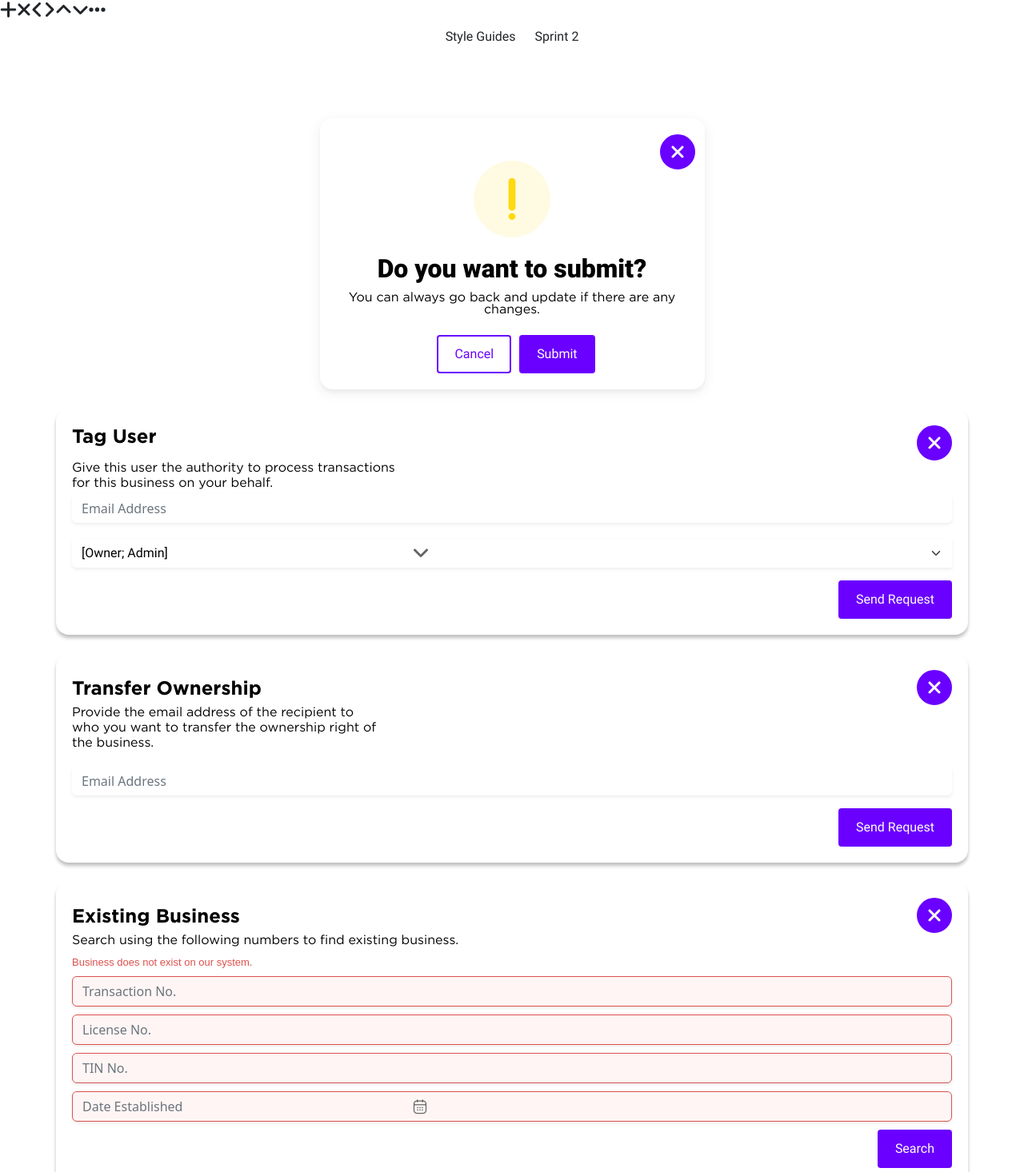
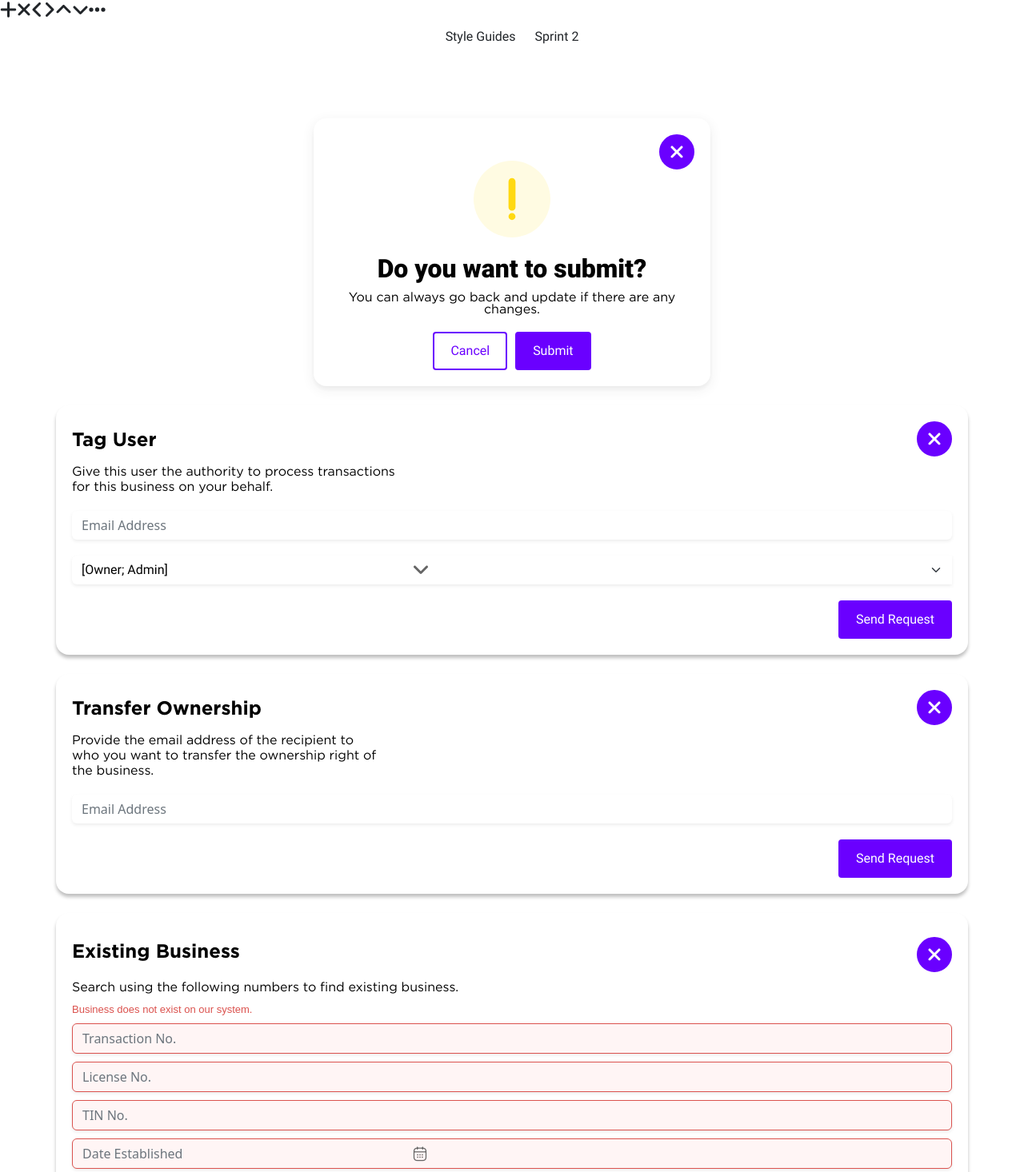
Before and after one commit to integratr-azamora/integratrGov-license-management, a Vue app: page /modal in a window 1280 px wide. Shown: the top 1466 px of the page at 80% size. Built offline with nearby package versions, Linux system fonts and the light colour scheme; a web font is replaced by a local one.

Commit message:
MOdals update

```diff
--- a/src/assets/css/marginsnpaddings.css
+++ b/src/assets/css/marginsnpaddings.css
@@ -9,6 +9,9 @@
 
 /* margin  */
 /* margin-start  */
+.ms-5px{
+  margin-left: var(--c-size-5px);
+}
 .ms-12px{
   margin-left:var(--c-size-7px);
 }
@@ -28,6 +31,9 @@
 /* margin-end  */
 .me-4px{
   margin-right: var(--c-size-4px);
+}
+.me-5px{
+  margin-right: var(--c-size-5px);
 }
 .me-8px{
   margin-right: var(--c-size-8px);
--- a/src/assets/css/modal.css
+++ b/src/assets/css/modal.css
@@ -1,6 +1,6 @@
 /* containers for modals  */
 .container-modal{
-    width: 481px !important;
+    width: 496px !important;
     box-shadow: 0px 4px 4px rgba(51, 51, 51, 0.04), 0px 4px 16px rgba(51, 51, 51, 0.08);
     border-radius: 8px;
     background: var(--vt-c-white);
@@ -178,5 +178,5 @@
 .calendar-modal{
     position:absolute;
     left:445px;
-    bottom: 87px;
+    bottom: 97px;
 }
--- a/src/components/Modal.vue
+++ b/src/components/Modal.vue
@@ -1,7 +1,7 @@
 <template>
    <!-- con1 -->
    <br>
-   <div class="container container-modal" >
+   <div class="container container-modal p-20px" >
       <div class="modal-header">
          <hr>
          <div class="position-absolute top-0 end-0">
@@ -23,16 +23,16 @@
             <p class="font-style-gotham mt-10px">You can always go back and update if there are any changes.</p>
          </div>
       </div>
-      <div class="text-center mt-24px">
-         <button class="button-default bg-white border-color-indigo color-indigo me-0 mt-0 mb-0 ">Cancel</button>
-         <button class="button-default bg-indigo border-color-indigo color-white me-0 mt-0 mb-0">Submit</button>
+      <div class="text-center mt-20px">
+         <button class="button-default bg-white border-color-indigo color-indigo me-5px ms-0 mt-0 mb-0 ">Cancel</button>
+         <button class="button-default bg-indigo border-color-indigo color-white ms-5px me-0 mt-0 mb-0">Submit</button>
       </div>
    </div>
    <!-- con2 -->
    <br>
    <div class="container container-user p-20px" >
       <div class="modal-header">
-         <p class="container-modal-title mb-3">Tag User</p>
+         <p class="container-modal-title">Tag User</p>
          <div class="position-relative">
             <div class="d-flex flex-row">
                <button class="button-round-modal bg-indigo color-white border-color-indigo">
@@ -41,9 +41,9 @@
             </div>
          </div>
       </div>
-      <div class="row d-flex align-items-center">
+      <div class="row d-flex align-items-center mt-10px">
          <div class="modal-body2">
-            <span class="modal2 mb">
+            <span class="modal2">
                <p>Give this user the authority to process transactions</p>
             </span>
             <span class="modal2">
@@ -51,15 +51,15 @@
             </span>
          </div>
       </div>
-      <input type="email" class="form-control border-0 shadow-sm mt-1" id="Inputform1" placeholder="Email Address">
+      <input type="email" class="form-control border-0 shadow-sm mt-20px" id="Inputform1" placeholder="Email Address">
       <div class="input-group ">
-         <select class="form-select border-0 shadow-sm" id="admin">
+         <select class="form-select border-0 shadow-sm mt-20px" id="admin">
             <option selected>[Owner; Admin]</option>
          </select>
          <fa class="arrow-icon arrow-icon-positon margin-top-left gray" icon="angle-down"/>
       </div>
       <div class="modal-footer">
-         <button class="button-default bg-indigo border-color-indigo color-white me-0 mt-3">Send Request</button>
+         <button class="button-default bg-indigo border-color-indigo color-white me-0 mt-20px">Send Request</button>
       </div>
    </div>
    <!-- con3 -->
@@ -75,7 +75,7 @@
             </div>
          </div>
       </div>
-      <div class="row d-flex align-items-center">
+      <div class="row d-flex align-items-center mt-10px">
          <div class="modal-body2">
             <span class="modal2">
                <p>Provide the email address of the recipient to</p>
@@ -90,7 +90,7 @@
       </div>
       <input type="email" class="form-control border-0 shadow-sm  mt-20px" id="Inputform1" placeholder="Email Address">
       <div class="modal-footer">
-         <button class="button-default bg-indigo border-color-indigo color-white me-0 mt-3">Send Request</button>
+         <button class="button-default bg-indigo border-color-indigo color-white me-0 mt-20px">Send Request</button>
       </div>
    </div>
    <!-- con4 -->
@@ -98,15 +98,19 @@
    <div class="container modal-existing p-20px" >
       <div class="modal-header">
          <p class="container-modal-title"><b>Existing Business</b></p>
-         <div class="d-flex flex-row">
+         <div class="d-flex flex-row mt-10px">
             <button class="button-round-modal bg-indigo color-white border-color-indigo d-flex align-items-center">
                <fa class="font-size-24px" icon="close"/>
             </button>
          </div>
       </div>
-      <span class="modal2">
+      <div class="row d-flex align-items-center mt-10px">
+         <div class="modal-body2">
+         <span class="modal2">
          <p>Search using the following numbers to find existing business.</p>
       </span>
+      </div>
+      </div>
       <p class="font-style-roboto-modal4 mt-10px">Business does not exist on our system.</p>
       <input type="email" class="form-control mt-10px shadow-sm border-color-valencia bg-lavender-bush" id="input-form1" placeholder="Transaction No.">
       <input type="email" class="form-control mt-10px shadow-sm border-color-valencia bg-lavender-bush" id="input-form1" placeholder="License No.">
@@ -114,7 +118,7 @@
       <input type="email" class="form-control mt-10px shadow-sm border-color-valencia bg-lavender-bush" id="input-form1" placeholder="Date Established">
       <i class="icon-calendar calendar-modal gray isax isax-calendar-1"></i>
       <div class="modal-footer">
-         <button class="button-default bg-indigo border-color-indigo color-white me-0 mt-10px">Search</button>
+         <button class="button-default bg-indigo border-color-indigo color-white me-0 mt-20px">Search</button>
       </div>
    </div>
 </template>
```
